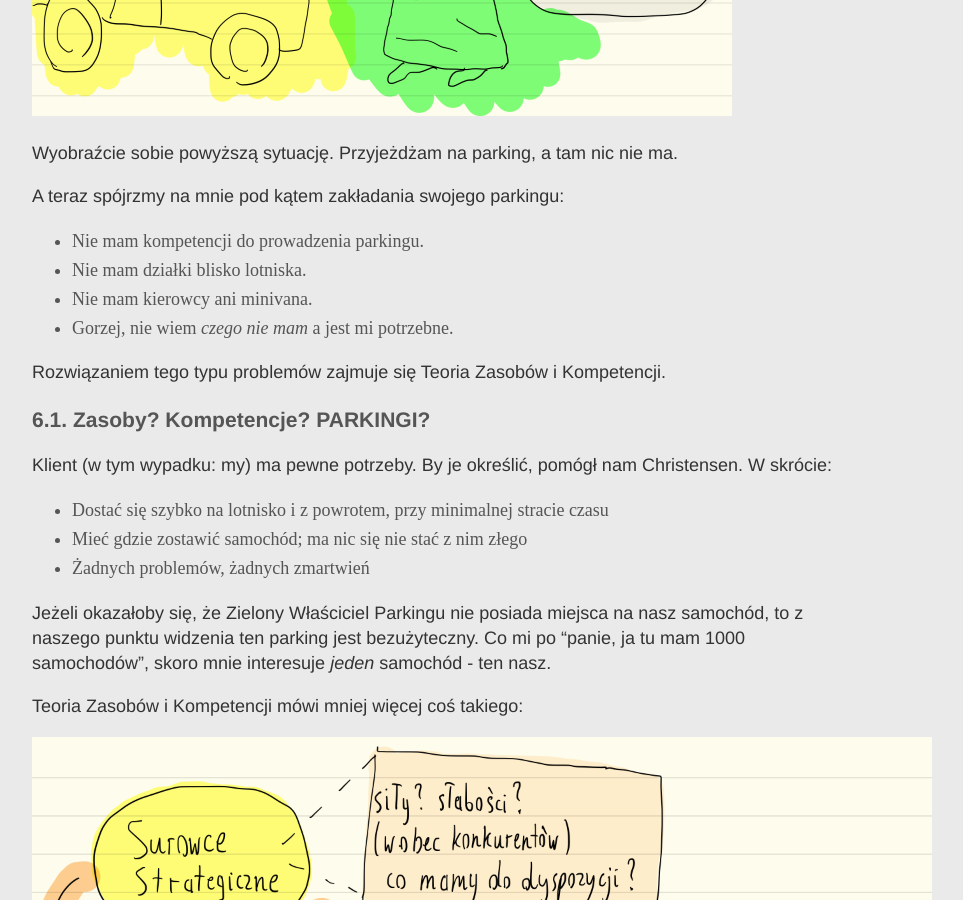
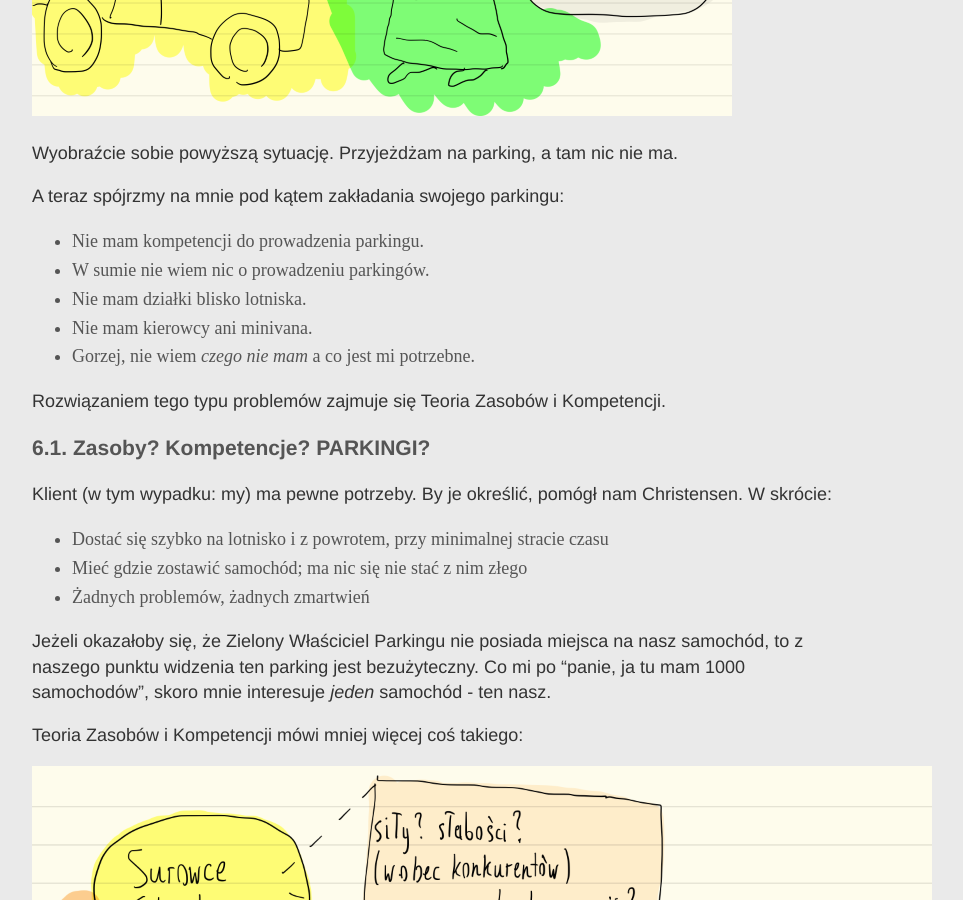
Before and after one commit to ljzolw/ljzolw.github.io, a Jekyll site: the page built from _posts/2018-04-02-parking-nie-na-lotnisku.md, in a window 1280 px wide and 900 px high, scrolled down 13060 px. Shown: the whole window, without its empty margins (208-1171 px from the left). Built offline with Jekyll 4.4.1, drawn with Linux system fonts in a browser that asks for light colours.

Commit message:
Released new essay 'Parking nie na Lotnisku'

```diff
--- a/_posts/2018-04-02-parking-nie-na-lotnisku.md
+++ b/_posts/2018-04-02-parking-nie-na-lotnisku.md
@@ -324,9 +324,10 @@ Wyobraźcie sobie powyższą sytuację. Przyjeżdżam na parking, a tam nic nie
 A teraz spójrzmy na mnie pod kątem zakładania swojego parkingu:
 
 * Nie mam kompetencji do prowadzenia parkingu.
+* W sumie nie wiem nic o prowadzeniu parkingów.
 * Nie mam działki blisko lotniska.
 * Nie mam kierowcy ani minivana.
-* Gorzej, nie wiem _czego nie mam_ a jest mi potrzebne.
+* Gorzej, nie wiem _czego nie mam_ a co jest mi potrzebne.
 
 Rozwiązaniem tego typu problemów zajmuje się Teoria Zasobów i Kompetencji.
 
```
Also changed, not shown: index.md (+1 -0 lines).
